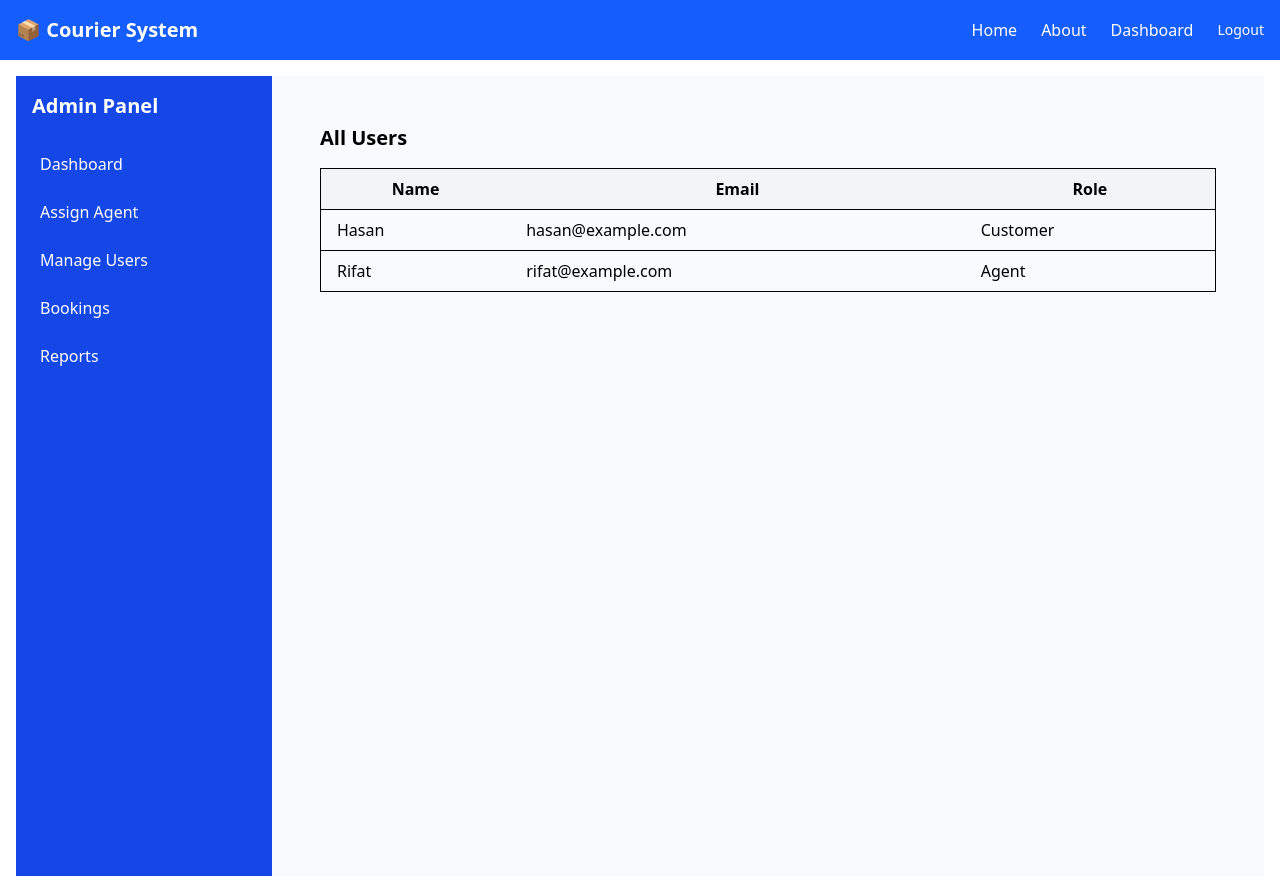
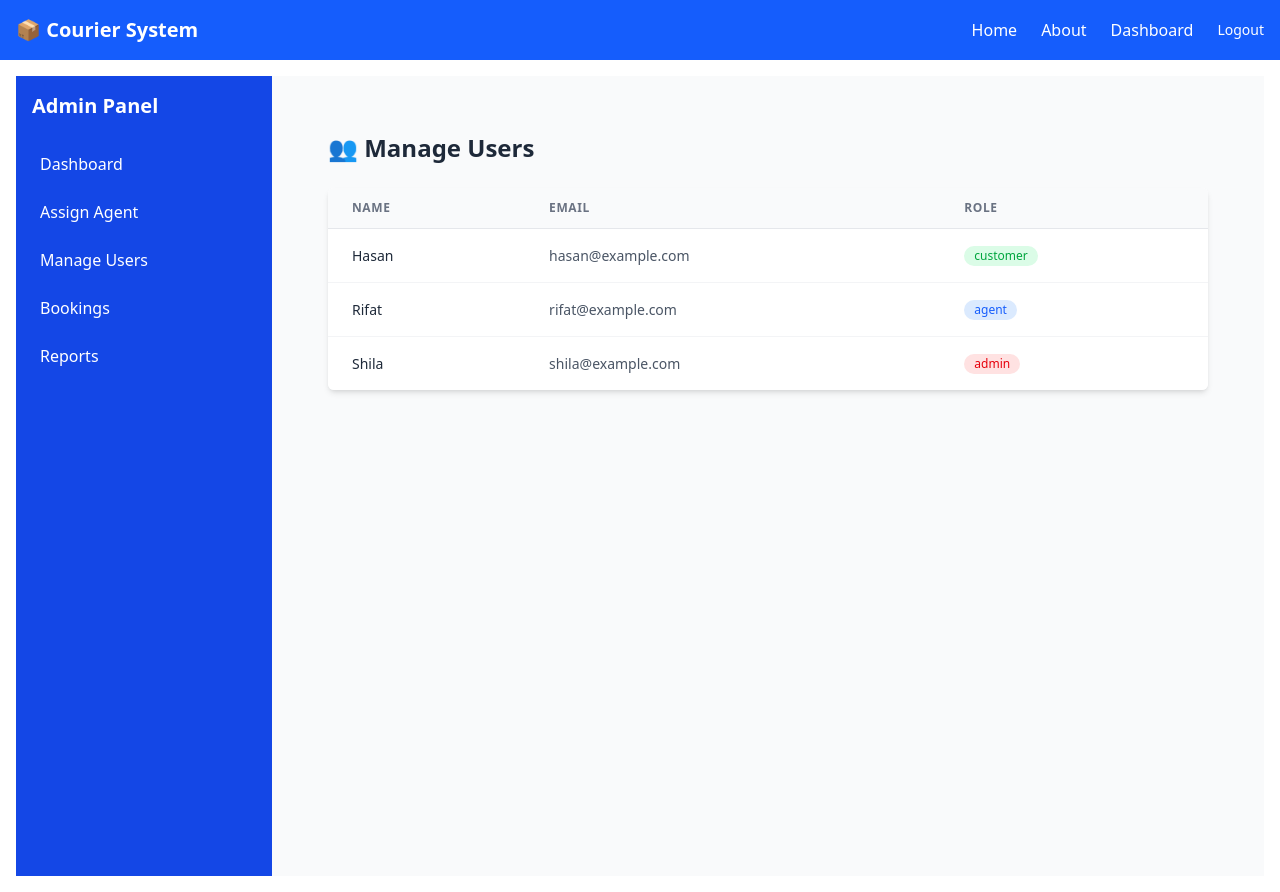
Before and after one commit to emonmahdi/courier-parcel-management, a React (Vite) app in the folder frontend/courier-parcel-management-frontend/: page /admin/users in a window 1280 px wide. Built offline with nearby package versions, Linux system fonts and the light colour scheme; sample sign-in values are in the browser's storage.

Commit message:
assign agent frontend implement component

```diff
--- a/frontend/courier-parcel-management-frontend/src/pages/admin/AssignAgent.jsx
+++ b/frontend/courier-parcel-management-frontend/src/pages/admin/AssignAgent.jsx
@@ -1,33 +1,90 @@
 // src/pages/admin/AssignAgent.jsx
-import { useState, useEffect } from "react";
+// import {
+//   useGetAllParcelsQuery,
+//   useAssignAgentMutation,
+// } from "../../redux/api/parcelApi";
+import { useEffect, useState } from "react";
+import {
+  useAssignAgentMutation,
+  useGetAllParcelsQuery,
+} from "../../redux/features/parcel/parcelApi";
 
 const AssignAgent = () => {
-  const [parcels, setParcels] = useState([]);
+  const {
+    data: allParcels = [],
+    isLoading,
+    isError,
+    error,
+    refetch,
+  } = useGetAllParcelsQuery();
+  const [assignAgent, { isLoading: isAssigning }] = useAssignAgentMutation();
+
   const [agents, setAgents] = useState([]);
 
+  // Simulate agents until real API is ready
   useEffect(() => {
-    // TODO: Fetch from backend
-    setParcels([{ id: "P1001", status: "Pending" }]);
-    setAgents([{ id: "A01", name: "Imran Hossain" }]);
+    setAgents([
+      { id: "A01", name: "Imran Hossain" },
+      { id: "A02", name: "Fatema Begum" },
+      { id: "A03", name: "Arif Mahmud" },
+    ]);
   }, []);
 
-  const handleAssign = (parcelId, agentId) => {
-    // TODO: API call to assign agent
-    console.log(`Assign agent ${agentId} to parcel ${parcelId}`);
+  const handleAssign = async (parcelId, agentId) => {
+    if (!agentId) return;
+    try {
+      await assignAgent({ id: parcelId, agentId }).unwrap();
+      alert(`✅ Agent assigned to Parcel ${parcelId}`);
+      refetch(); // Refresh list
+    } catch (err) {
+      console.error(err);
+      alert(
+        `❌ Failed to assign agent: ${err?.data?.message || "Server error"}`
+      );
+    }
   };
 
   return (
-    <div className="p-6">
-      <h2 className="text-xl font-semibold mb-4">Assign Delivery Agents</h2>
-      <div className="space-y-4">
-        {parcels.map((parcel) => (
-          <div key={parcel.id} className="border p-4 rounded shadow flex items-center justify-between">
-            <span>Parcel ID: {parcel.id}</span>
+    <div className="max-w-5xl mx-auto px-6 py-8">
+      <h2 className="text-2xl font-bold mb-6 text-gray-800 border-b pb-2">
+        🛵 Assign Delivery Agents
+      </h2>
+
+      {isLoading ? (
+        <p className="text-blue-500">Loading parcels...</p>
+      ) : isError ? (
+        <p className="text-red-500">
+          Error: {error?.data?.message || "Failed to fetch parcels."}
+        </p>
+      ) : allParcels?.length === 0 ? (
+        <p className="text-gray-500">No parcels available for assignment.</p>
+      ) : (
+        <div className="space-y-5">
+          {allParcels.map((parcel) => (
+            <div
+              key={parcel._id}
+              className="flex flex-col md:flex-row items-start md:items-center justify-between border border-gray-200 p-4 rounded-md shadow-sm hover:shadow-md transition"
+            >
+              <div>
+                <p className="text-gray-700 font-medium">
+                  📦 Parcel ID:{" "}
+                  <span className="font-semibold text-black">
+                    {parcel?.trackingId || parcel?._id}
+                  </span>
+                </p>
+                <p className="text-sm text-gray-500">
+                  Status: {parcel?.status}
+                </p>
+              </div>
+
               <select
-              onChange={(e) => handleAssign(parcel.id, e.target.value)}
-              className="border px-2 py-1 rounded"
+                defaultValue=""
+                onChange={(e) => handleAssign(parcel._id, e.target.value)}
+                className="mt-3 md:mt-0 border border-gray-300 px-4 py-2 rounded-md focus:outline-none focus:ring-2 focus:ring-blue-500 text-sm"
               >
-              <option value="">Select Agent</option>
+                <option disabled value="">
+                  Select Agent
+                </option>
                 {agents.map((agent) => (
                   <option key={agent.id} value={agent.id}>
                     {agent.name}
@@ -37,6 +94,13 @@ const AssignAgent = () => {
             </div>
           ))}
         </div>
+      )}
+
+      {isAssigning && (
+        <p className="mt-4 text-blue-500 font-medium">
+          Assigning agent, please wait...
+        </p>
+      )}
     </div>
   );
 };
--- a/frontend/courier-parcel-management-frontend/src/pages/admin/ManageUsers.jsx
+++ b/frontend/courier-parcel-management-frontend/src/pages/admin/ManageUsers.jsx
@@ -1,39 +1,75 @@
-// src/pages/admin/ManageUsers.jsx
 import { useEffect, useState } from "react";
 
 const ManageUsers = () => {
   const [users, setUsers] = useState([]);
 
   useEffect(() => {
-    // TODO: API call to fetch all users
+    // TODO: Replace with real API call
     setUsers([
       { id: "U1", name: "Hasan", role: "customer", email: "hasan@example.com" },
       { id: "U2", name: "Rifat", role: "agent", email: "rifat@example.com" },
+      { id: "U3", name: "Shila", role: "admin", email: "shila@example.com" },
     ]);
   }, []);
 
+  const getRoleBadge = (role) => {
+    switch (role) {
+      case "admin":
+        return "bg-red-100 text-red-600";
+      case "agent":
+        return "bg-blue-100 text-blue-600";
+      case "customer":
+        return "bg-green-100 text-green-600";
+      default:
+        return "bg-gray-100 text-gray-600";
+    }
+  };
+
   return (
-    <div className="p-6">
-      <h2 className="text-xl font-semibold mb-4">All Users</h2>
-      <table className="w-full border">
-        <thead className="bg-gray-100">
+    <div className="max-w-6xl mx-auto px-4 sm:px-6 lg:px-8 py-8">
+      <h2 className="text-2xl font-bold mb-6 text-gray-800">👥 Manage Users</h2>
+
+      <div className="bg-white shadow-md rounded-md overflow-hidden">
+        <div className="overflow-x-auto">
+          <table className="min-w-full divide-y divide-gray-200">
+            <thead className="bg-gray-50">
               <tr>
-            <th className="py-2 px-4">Name</th>
-            <th className="py-2 px-4">Email</th>
-            <th className="py-2 px-4">Role</th>
+                <th className="px-6 py-3 text-left text-xs font-semibold text-gray-500 uppercase tracking-wider">
+                  Name
+                </th>
+                <th className="px-6 py-3 text-left text-xs font-semibold text-gray-500 uppercase tracking-wider">
+                  Email
+                </th>
+                <th className="px-6 py-3 text-left text-xs font-semibold text-gray-500 uppercase tracking-wider">
+                  Role
+                </th>
               </tr>
             </thead>
-        <tbody>
+            <tbody className="bg-white divide-y divide-gray-100">
               {users.map((user) => (
-            <tr key={user.id} className="border-t">
-              <td className="py-2 px-4">{user.name}</td>
-              <td className="py-2 px-4">{user.email}</td>
-              <td className="py-2 px-4 capitalize">{user.role}</td>
+                <tr key={user.id} className="hover:bg-gray-50">
+                  <td className="px-6 py-4 whitespace-nowrap text-sm font-medium text-gray-800">
+                    {user.name}
+                  </td>
+                  <td className="px-6 py-4 whitespace-nowrap text-sm text-gray-600">
+                    {user.email}
+                  </td>
+                  <td className="px-6 py-4 whitespace-nowrap text-sm">
+                    <span
+                      className={`inline-flex items-center px-2.5 py-0.5 rounded-full text-xs font-medium ${getRoleBadge(
+                        user.role
+                      )}`}
+                    >
+                      {user.role}
+                    </span>
+                  </td>
                 </tr>
               ))}
             </tbody>
           </table>
         </div>
+      </div>
+    </div>
   );
 };
 
```
Lines whose indentation alone changed are shown as unchanged.
